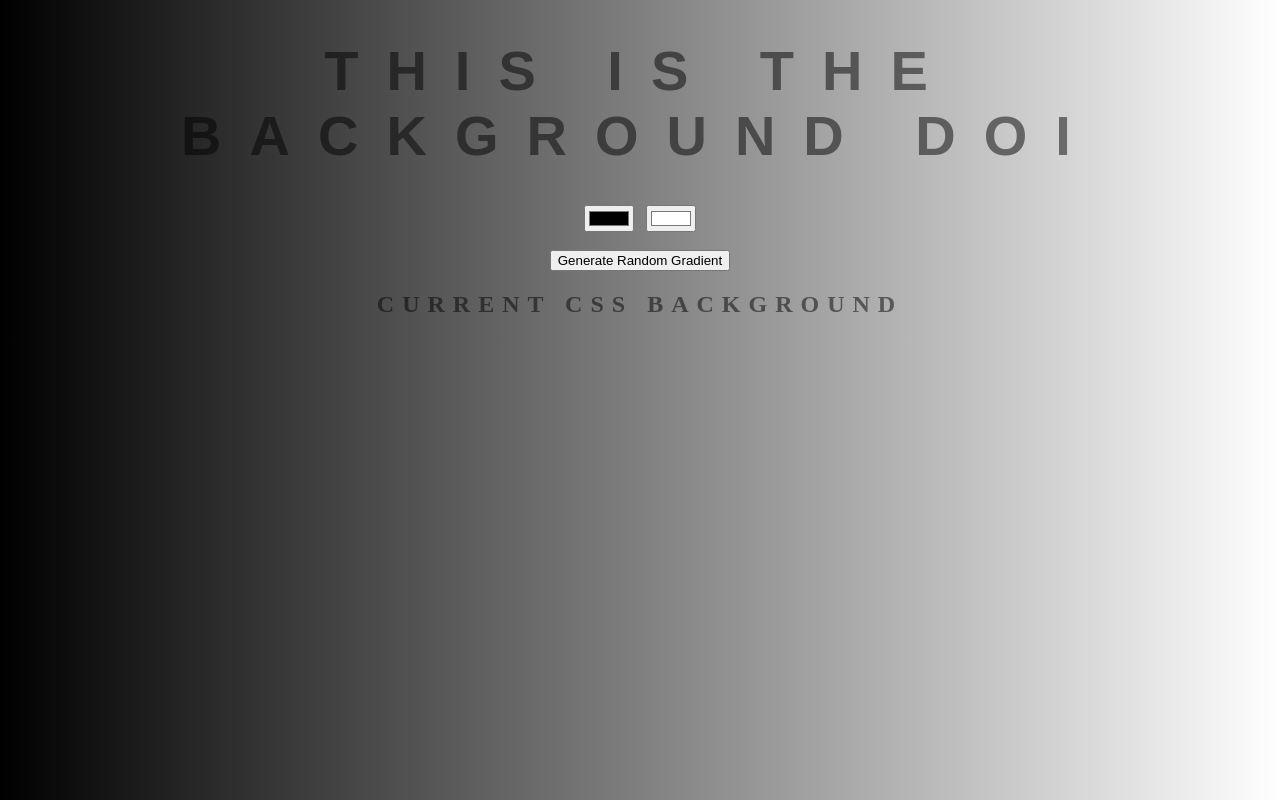
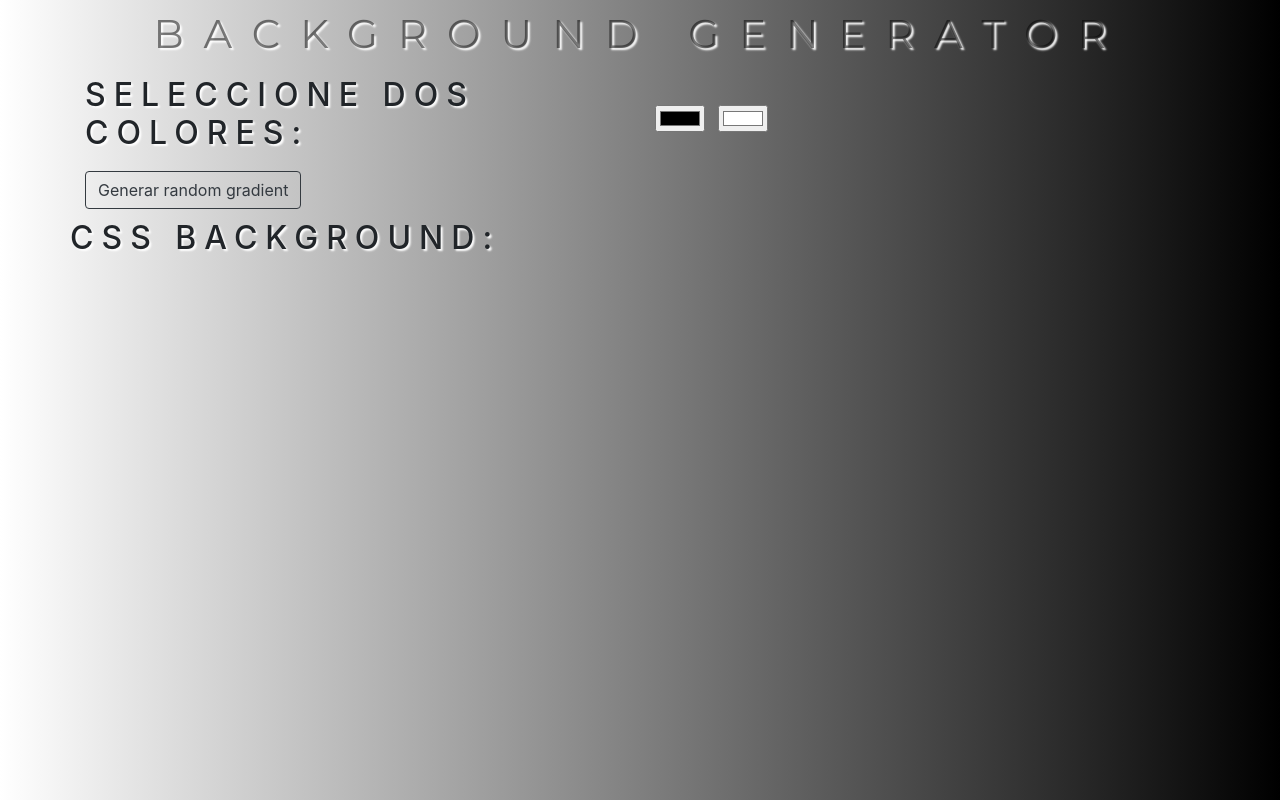
Before and after one commit to matias8588/background-generator, a website: page index.html in a window 1280 px wide. Drawn offline with nearby package versions, Linux system fonts and the light colour scheme; files that its build step writes are made by us from their sources.

Commit message:
se mejoro el texto

```diff
--- a/css/main.scss
+++ b/css/main.scss
@@ -1,26 +1,46 @@
+@import url('https://fonts.googleapis.com/css?family=Montserrat');
+
 body {
-    font: 'Raleway', sans-serif;
+    font-family: 'Montserrat', sans-serif;
     color: rgba(0, 0, 0, 0.5);
     text-align: center;
     text-transform: uppercase;
     letter-spacing: .5em;
     top: 15%;
-    background: linear-gradient(to right, black, white);
+    width: 100%;
+    background: linear-gradient(to right, white, black);
+    text-shadow: 2px 2px 2px rgba(255, 255, 255, 1);
 }
 
 h1 {
-    font: 600 3.5em 'Raleway', sans-serif;
+    font: 600 3.5em 'Montserrat', sans-serif;
     color: rgba(0, 0, 0, 0.5);
     text-align: center;
     text-transform: uppercase;
     letter-spacing: .5em;
-    width: 100%
+    width: 100%;
+    text-shadow: 2px 2px 2px rgba(255, 255, 255, 1);
 }
 
 h3 {
-    font: 900 1em 'Raleway', sans-serif;
+    font: 900 1em 'Montserrat', sans-serif;
     color: rgba(0, 0, 0, 0.5);
     text-align: center;
     text-transform: none;
     letter-spacing: 0.01em;
+    text-shadow: 2px 2px 2px rgba(255, 255, 255, 1);
 }
+
+.row {
+    margin: 10px
+}
+
+@media only screen and (max-width: 425px) {
+    body {
+        letter-spacing: .1em;
+    }
+
+    h1 {
+        letter-spacing: .1em;
+    }
+}
--- a/index.html
+++ b/index.html
@@ -2,19 +2,50 @@
 <html>
 
 <head>
-    <title>Cool Background DOI</title>
-    <link rel="stylesheet" type="text/css" href="./css/style.min.css">
+    <title>Background Generator</title>
+    <meta charset="utf-8">
+    <meta http-equiv="X-UA-Compatible" content="ie=edge">
+    <meta name="mobile-web-app-capable" content="yes">
+    <meta name="apple-mobile-web-app-capable" content="yes">
+    <meta name="application-name" content="Background Generator">
+    <meta name="apple-mobile-web-app-title" content="Background Generator">
+    <meta name="theme-color" content="#000029">
+    <meta name="msapplication-navbutton-color" content="#000029">
+    <meta name="msapplication-TileColor" content="#000029" />
+    <meta name="apple-mobile-web-app-status-bar-style" content="black-translucent">
+    <meta name="viewport" content="width=device-width, initial-scale=1.0">
+    <link href="./img/favicon.ico" rel="icon" type="image/x-icon" />
+    <link rel="stylesheet" type="text/css" href="./css/main.min.css">
+    <link rel="stylesheet" href="https://stackpath.bootstrapcdn.com/bootstrap/4.2.1/css/bootstrap.min.css" integrity="sha384-GJzZqFGwb1QTTN6wy59ffF1BuGJpLSa9DkKMp0DgiMDm4iYMj70gZWKYbI706tWS"
+        crossorigin="anonymous">
 </head>
 
 <body id="gradient">
-    <h1>This is the Background DOI</h1>
-    <input class="color1" type="color" name="color1" value="#000000">
-    <input class="color2" type="color" name="color2" value="#ffffff">
-    <br>
-    <br>
-    <button id="random">Generate Random Gradient</button>
-    <h2>Current CSS Background</h2>
-    <h3></h3>
+    <div class="container">
+        <div class="row align-items-center">
+            <div class="col">
+                <h1>Background Generator</h1>
+            </div>
+        </div>
+        <div class="row align-items-center">
+            <div class="col">
+                <h2>Seleccione dos colores: </h2>
+            </div>
+            <div class="col">
+                <input class="color1" type="color" name="color1" value="#000000">
+                <input class="color2" type="color" name="color2" value="#ffffff">
+            </div>
+        </div>
+        <div class="row align-items-center">
+            <div class="col">
+                <button class="btn btn-outline-dark" id="random">Generar random gradient</button>
+            </div>
+        </div>
+        <div class="row">
+            <h2>CSS Background: </h2>
+            <h3></h3>
+        </div>
+    </div>
     <script type="text/javascript" src="./js/main.js"></script>
 </body>
 
```
Also changed, not shown: package.json (added, +19 -0 lines), README.md, css/main.css, css/main.min.css, img/favicon.ico (added), 1 other file.
